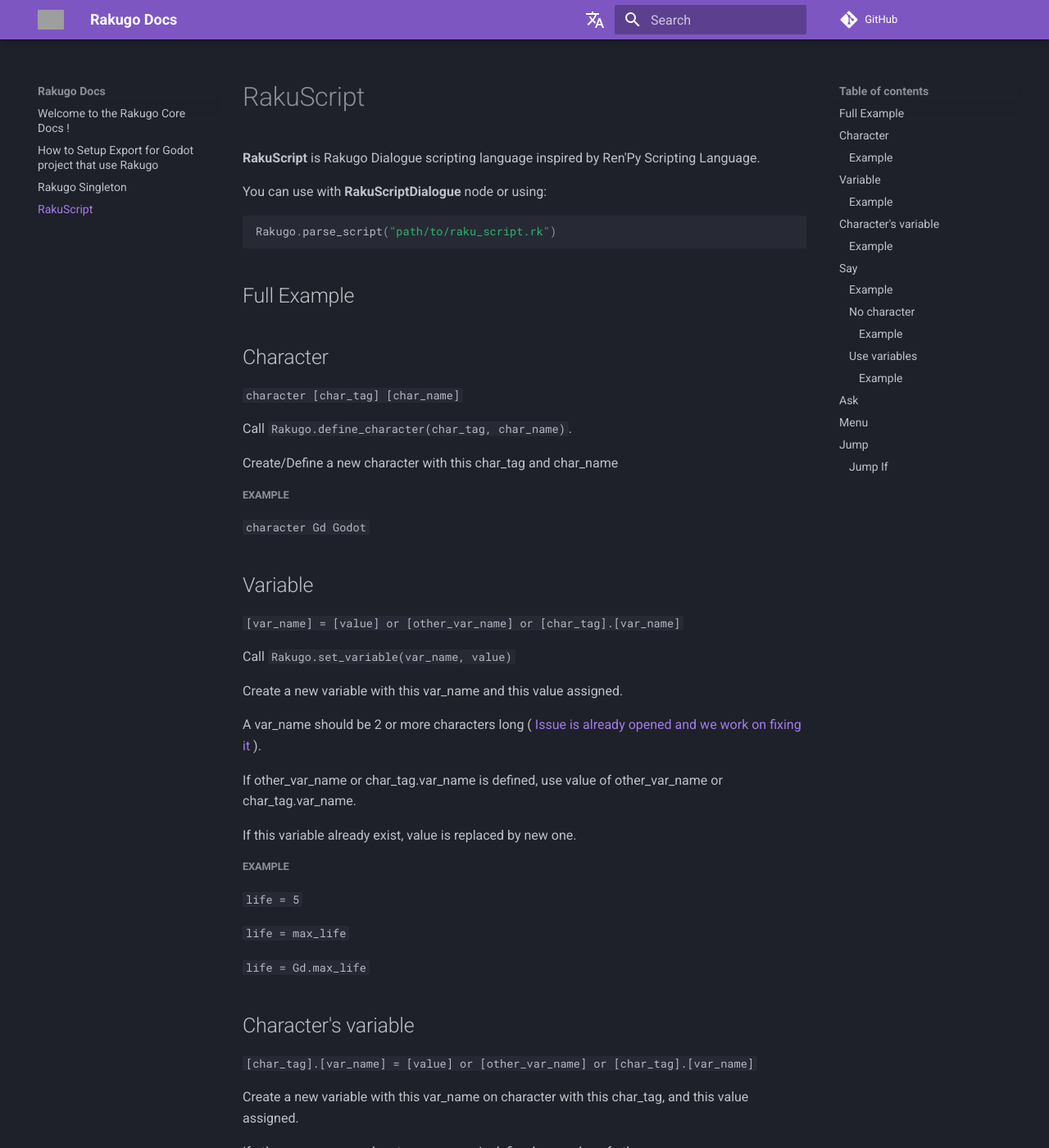
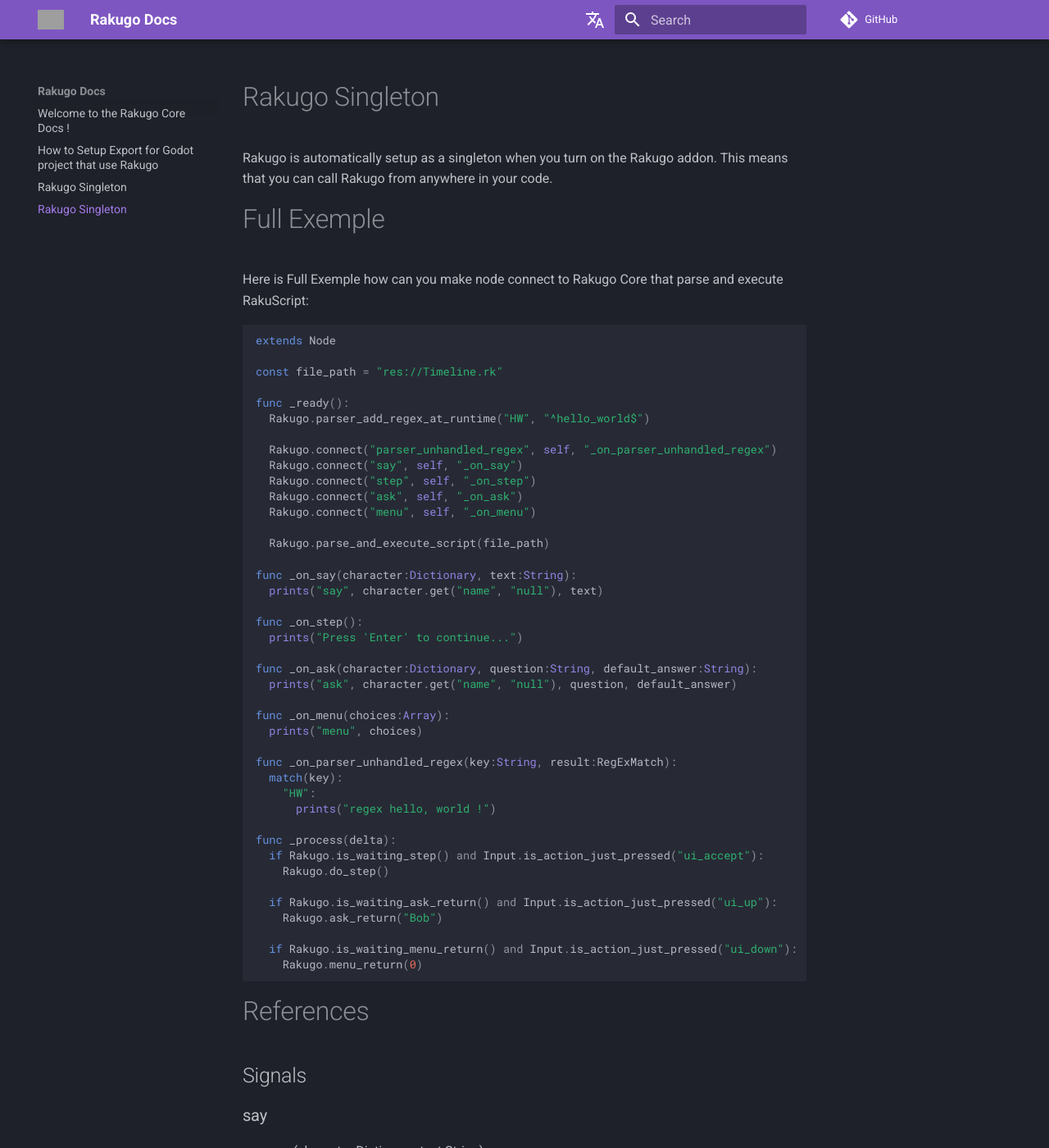
Before and after one commit to rakugoteam/rakugo-docs, an MkDocs documentation site: the page built from docs/rakuscript.md, in a window 1280 px wide and 1400 px high. Shown: the whole window at 82% size. Built offline with MkDocs 1.6.1 and Material for MkDocs 9.7.7, drawn with Linux system fonts in a browser that asks for light colours; comment, search, counter and statistics services are not loaded; the version menu is left out; some of the changed text lies outside the part shown; grey boxes are pictures that could not be loaded.

Commit message:
fix merge

````diff
--- a/docs/rakuscript.md
+++ b/docs/rakuscript.md
@@ -1,117 +1,273 @@
-# RakuScript
+# Rakugo Singleton
 
-**RakuScript** is Rakugo Dialogue scripting language inspired by Ren'Py Scripting Language.
+Rakugo is automatically setup as a singleton when you turn on the Rakugo addon.
+This means that you can call Rakugo from anywhere in your code.
 
-You can use with **RakuScriptDialogue** node or using:
+# Full Exemple
+
+Here is Full Exemple how can you make node connect to Rakugo Core that parse and execute RakuScript:
+
 ```gdscript
-Rakugo.parse_script("path/to/raku_script.rk")
+extends Node
+
+const file_path = "res://Timeline.rk"
+
+func _ready():
+  Rakugo.parser_add_regex_at_runtime("HW", "^hello_world$")
+
+  Rakugo.connect("parser_unhandled_regex", self, "_on_parser_unhandled_regex")
+  Rakugo.connect("say", self, "_on_say")
+  Rakugo.connect("step", self, "_on_step")
+  Rakugo.connect("ask", self, "_on_ask")
+  Rakugo.connect("menu", self, "_on_menu")
+
+  Rakugo.parse_and_execute_script(file_path)
+
+func _on_say(character:Dictionary, text:String):
+  prints("say", character.get("name", "null"), text)
+
+func _on_step():
+  prints("Press 'Enter' to continue...")
+
+func _on_ask(character:Dictionary, question:String, default_answer:String):
+  prints("ask", character.get("name", "null"), question, default_answer)
+
+func _on_menu(choices:Array):
+  prints("menu", choices)
+
+func _on_parser_unhandled_regex(key:String, result:RegExMatch):
+  match(key):
+    "HW":
+      prints("regex hello, world !")
+
+func _process(delta):
+  if Rakugo.is_waiting_step() and Input.is_action_just_pressed("ui_accept"):
+    Rakugo.do_step()
+
+  if Rakugo.is_waiting_ask_return() and Input.is_action_just_pressed("ui_up"):
+    Rakugo.ask_return("Bob")
+
+  if Rakugo.is_waiting_menu_return() and Input.is_action_just_pressed("ui_down"):
+    Rakugo.menu_return(0)
 ```
 
-## Full Example
+# References
+## Signals
+### say
 
-## Character
+params: (character:Dictionary, text:String)
 
-```character [char_tag] [char_name]```
+Send when a [Say] instruction is executed then Rakugo waiting call of [do_step]
 
-Call `Rakugo.define_character(char_tag, char_name)`.
+```gd
+func _ready():
+  Rakugo.connect("say", self, "_on_say")
 
-Create/Define a new character with this char_tag and char_name
+func _on_say(character:Dictionary, text:String):
+  prints("say", character.get("name", "null"), text)
+```
 
-##### Example
+### step
 
-```character Gd Godot```
+Send after a [Say] instruction is executed.
 
-## Variable
+### ask
 
-```[var_name] = [value] or [other_var_name] or [char_tag].[var_name]```
+params: (character:Dictionary, question:String, default_answer:String)
 
-Call `Rakugo.set_variable(var_name, value)`
+Send when a [Ask] instruction is executed then Rakugo waiting call of [ask_return].
 
-Create a new variable with this var_name and this value assigned.
+```gd
+func _ready():
+  Rakugo.connect("ask", self, "_on_ask")
 
-A var_name should be 2 or more characters long ( [Issue is already opened and we work on fixing it](https://github.com/rakugoteam/Rakugo/issues/93) ).
+func _on_ask(character:Dictionary, question:String, default_answer:String):
+  prints("ask", character.get("name", "null"), question, default_answer)
+```
 
-If other_var_name or char_tag.var_name is defined, use value of other_var_name or char_tag.var_name.
+### menu
 
-If this variable already exist, value is replaced by new one.
+params: (choices:Array)
 
-##### Example
+Send when a [Menu] instruction is executed then Rakugo waiting call of [menu_return].
 
-```life = 5```
+```gd
+func _ready():
+  Rakugo.connect("menu", self, "_on_menu")
 
-```life = max_life```
+func _on_menu(choices:Array):
+  prints("menu", choices)
+```
 
-```life = Gd.max_life```
+### parser_unhandled_regex
 
-## Character's variable
+params: (key:String, result:RegExMatch)
 
-```[char_tag].[var_name] = [value] or [other_var_name] or [char_tag].[var_name]```
+## Methods
 
-Create a new variable with this var_name on character with this char_tag, and this value assigned.
+### set_variable
 
-If other_var_name or char_tag.var_name is defined, use value of other_var_name or char_tag.var_name.
+params: (var_name:String, value:Variant)
 
-If this variable already exist on this character, value is replaced by new one.
+```gdscript
+# set or create a global variable
+Rakugo.set_variable("life", 5)
 
-##### Example
+# set or create a variable on character
+Rakugo.set_variable("Sy.life", 5)
+```
 
-```Gd.friendship = 5```
+### get_variable
 
-```Gd.friendship = max_friendship```
+params: (var_name:String)
+return: Variant
 
-```Gd.friendship = Gd.max_friendship```
+```gdscript
+# get a global variable
+var life = Rakugo.get_variable("life")
 
-## Say
+# get a character's variable
+var sy_life = Rakugo.get_variable("Sy.life")
+```
 
-```[char_tag] [String]```
+### has_variable
 
-Character with this char_tag say *String*
+params: (var_name:String)
+return: bool
 
-When Say is executed, a signal [say] is send with dictionary of data for the character with this char_tag and this String in parameter.
+Only works with global variable.
 
-If no character with this char_tag is found, signal is send with an empty dictionary.
+### define_character
 
-After Say is executed, Rakugo automatically waiting, it send a [step] signal.
+params: (char_tag:String, char_name:String)
 
-##### Example
+```gdscript
+# define/create a new character
+Rakugo.define_character("Sy", "Sylvie")
+```
 
-```Gd "Hello !"```
+### get_character
 
-### No character
+params: (char_tag:string)
+return: Dictionary
 
-```[String]```
+If a character with this char_tag is not found return an empty Dictionary and print an error.
 
-Say *String*
+```gd
+var sy = Rakugo.get_character("Sy")
+```
 
-When Say is executed, a signal [say] is send with empty dictionary and this String in parameter.
+### get_narrator
 
-##### Example
+return: Dictionary
 
-```"Hello, world !"```
+Returns character with name defined in **Project Settings**: *addons/rakugo/narrator/name*
 
-### Use variables
+### parser_add_regex_at_runtime
 
-```<[var_name]> or <[char_tag].[var_name]>```
+params: (key:String, regex:String)
 
-You can use variables in Say, Rakugo replace them by their values in String before send signal [say].
+### parse_script
 
-##### Example
+params: (file_path:String)
+return: Error
 
-```"My name is <Gd.name>, and I have <life> point of life"```
+Parse a script and store it. You can execute it with [execute_script].
 
-## Ask
+If all goes well return OK. If not print an error and return ERR_FILE_CANT_OPEN if file can not be opened, or FAILED in other cases.
 
-After a Ask is executed, Rakugo waiting call of [ask_return].
+```gd
+const file_path = "res://Timeline.rk"
 
-## Menu
+func _ready():
+  Rakugo.parse_script(file_path)
+```
 
-After a Menu is executed, Rakugo waiting call of [ask_return].
+### execute_script
 
-## Jump
-### Jump If
+params: (file_name:String)
+return: Error
 
-[#93]: https://github.com/rakugoteam/Rakugo/issues/93
-[say]: rakugo_singleton.md#say-characterdictionary-textstring
-[step]: rakugo_singleton.md#step
+Execute a script previously registered with [parse_script].
+
+If all goes well return OK, print an error and return FAILED instead.
+
+file_name, is file_path without folder_path and extension.
+
+file_path: "res://Timeline.rk"
+
+file_name: "Timeline"
+
+You can use file_path.get_file().get_basename().
+
+You do not have to use parse_script and execute_script at same time.
+
+```gdscript
+const file_path = "res://Timeline.rk"
+const file_name = file_path.get_file().get_basename()
+
+func _ready():
+  Rakugo.parse_script(file_path)
+
+func _process(_delta):
+  ...
+  Rakugo.execute_script(file_name)
+```
+
+### parse_and_execute_script
+
+params: (file_path:String)
+
+Do [parse_script] and [execute_script] at same time.
+
+### save_game
+
+params: (save_name:String = "quick")
+
+Save all variables and characters in *user://save/save_name/save.json* file.
+
+#### load_game
+
+params: (save_name:String = "quick")
+
+Load all variables and characters from *user://save/save_name/save.json* file if existed.
+
+#### is_waiting_step
+
+return: bool
+
+Returns true when Rakugo waiting call of [do_step].
+
+### do_step
+
+Use it when [is_waiting_step] return true, to continue script reading process.
+
+### is_waiting_ask_return
+
+return: bool
+
+Returns true when Rakugo waiting call of [ask_return].
+
+### ask_return
+
+params: (result:Variant)
+
+### is_waiting_menu_return
+
+return: bool
+
+Returns true when Rakugo waiting call of [menu_return].
+
+### menu_return
+
+params: (index:int)
+
 [Say]: rakuscript.md#say
+[do_step]: rakugo_singleton.md#do_step
+[Ask]: rakuscript.md#ask
 [ask_return]: rakuscript.md#ask_return
+[Menu]: rakuscript.md#menu
+[menu_return]: rakuscript.md#menu_return
+[parse_script]: rakugo_singleton.md#parse_script
+[execute_script]: rakugo_singleton.md#execute_script
+[is_waiting_step]: rakugo_singleton.md#is_waiting_step
````
